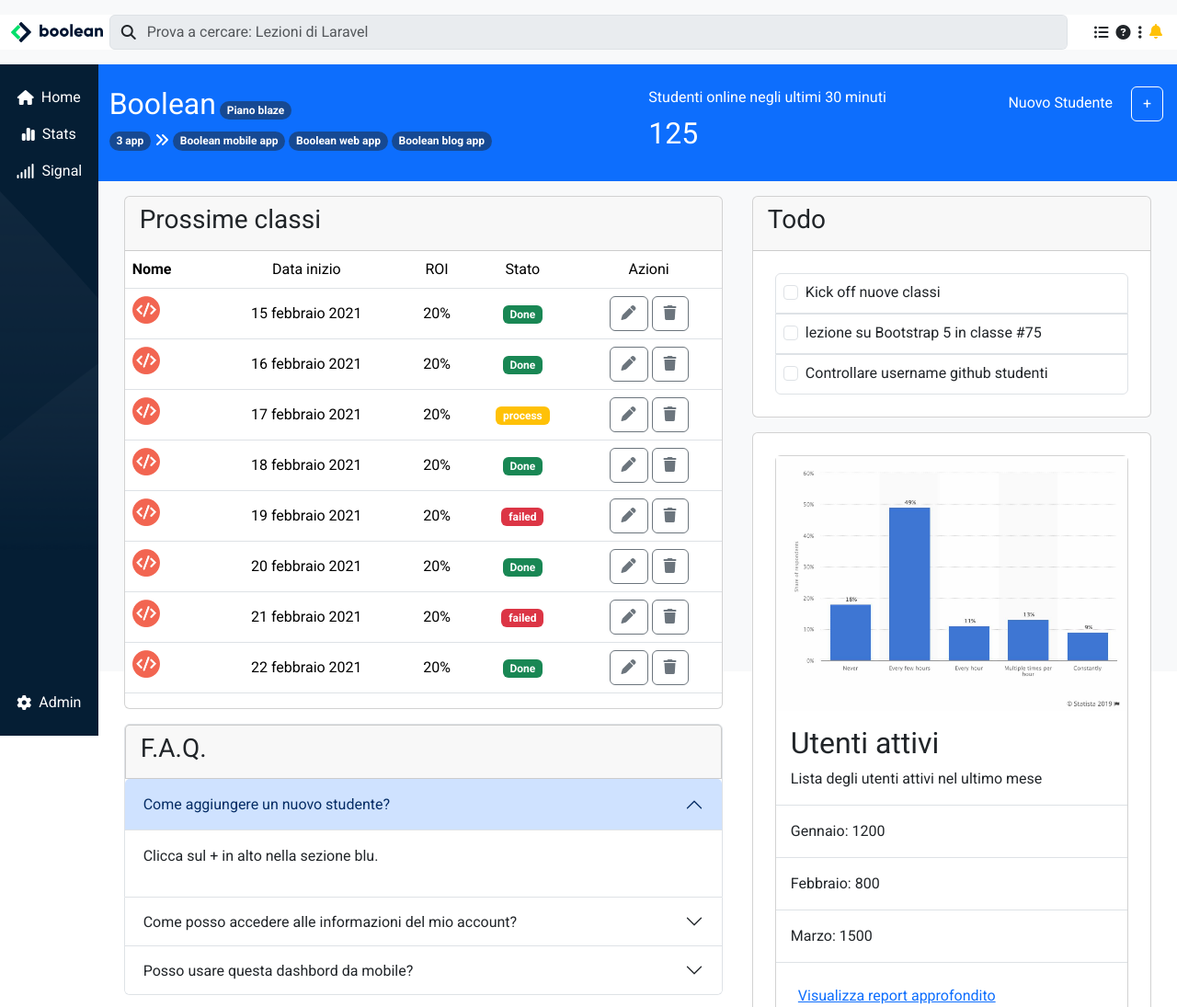
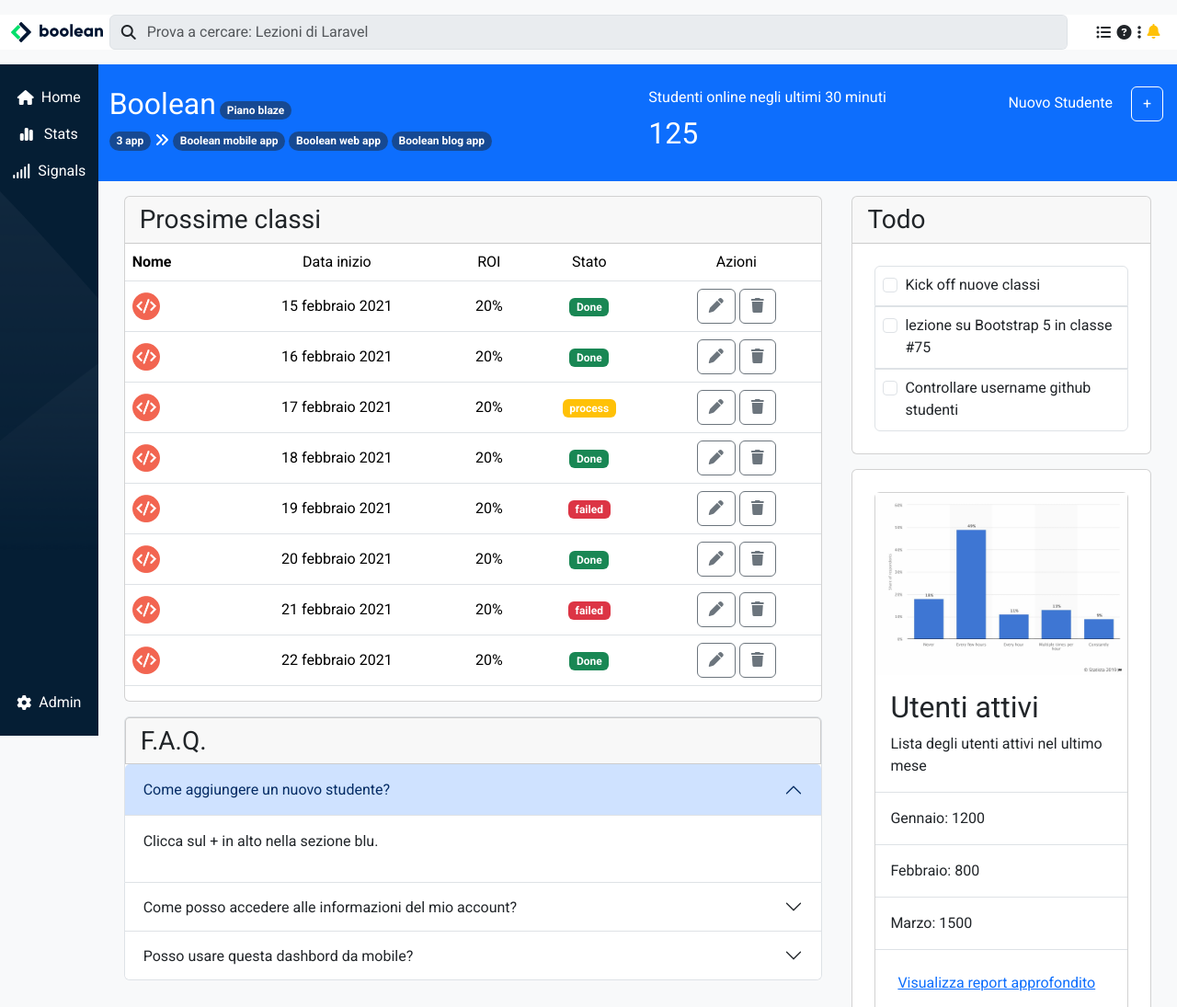
Before and after one commit to RiccardoImperato/html-css-bootstrap-dashboard, a plain HTML site: page index.html in a window 1280 px wide. Shown: the top 1095 px of the page at 92% size. Drawn offline with nearby package versions, Linux system fonts and the light colour scheme.

Commit message:
fix: tabella e misure colonne

```diff
--- a/css/style.css
+++ b/css/style.css
@@ -1,12 +1,7 @@
 /* Common */
 
 body {
-    height: 100vh;
     font-family: 'Roboto', sans-serif;
-}
-
-main {
-    height: calc(100vh - 4.375rem);
 }
 
 /* Common */
@@ -91,11 +86,11 @@ td {
 @media screen and (min-width:992px) {
 
     #left {
-        width: 60%;
+        width: 70%;
     }
 
     #right {
-        width: 40%;
+        width: 30%;
     }
 
     #offcanvas {
--- a/index.html
+++ b/index.html
@@ -43,7 +43,7 @@
             <!-- /Searchbar -->
             <!-- Top Menu -->
             <div class="col-1" id="i-menu">
-                <div class="d-flex justify-content-around align-items-center">
+                <div class="d-flex justify-content-evenly align-items-center">
                     <i class="fa-solid fa-list-ul d-none d-lg-block text-dark"></i>
                     <i class="fa-solid fa-circle-question d-none d-lg-block text-dark"></i>
                     <i class="fa-solid fa-ellipsis-vertical d-none d-lg-block text-dark"></i>
@@ -75,12 +75,12 @@
                         <div class="d-none d-lg-block ms-2">Home</div>
                     </div>
                     <div class="my-2 d-flex align-items-center justify-content-center">
-                        <i class="fa-solid fa-chart-simple"></i>
+                        <i class="fa-solid fa-chart-simple pe-1"></i>
                         <div class="d-none d-lg-block ms-2">Stats</div>
                     </div>
                     <div class="my-2 d-flex align-items-center justify-content-center">
                         <i class="fa-solid fa-signal"></i>
-                        <div class="d-none d-lg-block ms-2">Signal</div>
+                        <div class="d-none d-lg-block ms-2">Signals</div>
                     </div>
                 </div>
                 <div class="my-2 d-flex align-items-center justify-content-center">
@@ -157,7 +157,7 @@
                         <div class="col p-0 m-0 card">
                             <div>
                                 <div class="card-header">
-                                    <h3>Prossime classi</h3>
+                                    <h3 class="m-0">Prossime classi</h3>
                                 </div>
                                 <table class="table">
                                     <tbody>
@@ -169,7 +169,7 @@
                                             <td>Azioni</td>
                                         </tr>
                                         <tr>
-                                            <th scope="row">
+                                            <th scope="row" class="align-middle">
                                                 <img src="./img/class-avatar.png" alt="">
                                             </th>
                                             <td class="date">15 febbraio 2021</td>
@@ -187,7 +187,7 @@
                                             </td>
                                         </tr>
                                         <tr>
-                                            <th scope="row">
+                                            <th scope="row" class="align-middle">
                                                 <img src="./img/class-avatar.png" alt="">
                                             </th>
                                             <td class="date">16 febbraio 2021</td>
@@ -205,7 +205,7 @@
                                             </td>
                                         </tr>
                                         <tr>
-                                            <th scope="row">
+                                            <th scope="row" class="align-middle">
                                                 <img src="./img/class-avatar.png" alt="">
                                             </th>
                                             <td class="date">17 febbraio 2021</td>
@@ -223,7 +223,7 @@
                                             </td>
                                         </tr>
                                         <tr>
-                                            <th scope="row">
+                                            <th scope="row" class="align-middle">
                                                 <img src="./img/class-avatar.png" alt="">
                                             </th>
                                             <td class="date">18 febbraio 2021</td>
@@ -241,7 +241,7 @@
                                             </td>
                                         </tr>
                                         <tr>
-                                            <th scope="row">
+                                            <th scope="row" class="align-middle">
                                                 <img src="./img/class-avatar.png" alt="">
                                             </th>
                                             <td class="date">19 febbraio 2021</td>
@@ -259,7 +259,7 @@
                                             </td>
                                         </tr>
                                         <tr>
-                                            <th scope="row">
+                                            <th scope="row" class="align-middle">
                                                 <img src="./img/class-avatar.png" alt="">
                                             </th>
                                             <td class="date">20 febbraio 2021</td>
@@ -277,7 +277,7 @@
                                             </td>
                                         </tr>
                                         <tr>
-                                            <th scope="row">
+                                            <th scope="row" class="align-middle">
                                                 <img src="./img/class-avatar.png" alt="">
                                             </th>
                                             <td class="date">21 febbraio 2021</td>
@@ -295,7 +295,7 @@
                                             </td>
                                         </tr>
                                         <tr>
-                                            <th scope="row">
+                                            <th scope="row" class="align-middle">
                                                 <img src="./img/class-avatar.png" alt="">
                                             </th>
                                             <td class="date">22 febbraio 2021</td>
@@ -321,7 +321,7 @@
                             <div class="accordion" id="accordionExample">
                                 <div class="accordion-item">
                                     <div class="card card-header">
-                                        <h3>F.A.Q.</h3>
+                                        <h3 class="m-0">F.A.Q.</h3>
                                     </div>
                                     <button class="accordion-button" type="button" data-bs-toggle="collapse"
                                         data-bs-target="#collapseOne" aria-expanded="true" aria-controls="collapseOne">
@@ -380,7 +380,7 @@
                         <div class="col p-0 m-0 card">
                             <div>
                                 <div class="card-header">
-                                    <h3>Todo</h3>
+                                    <h3 class="m-0">Todo</h3>
                                 </div>
                             </div>
                             <div class="m-4">
```
